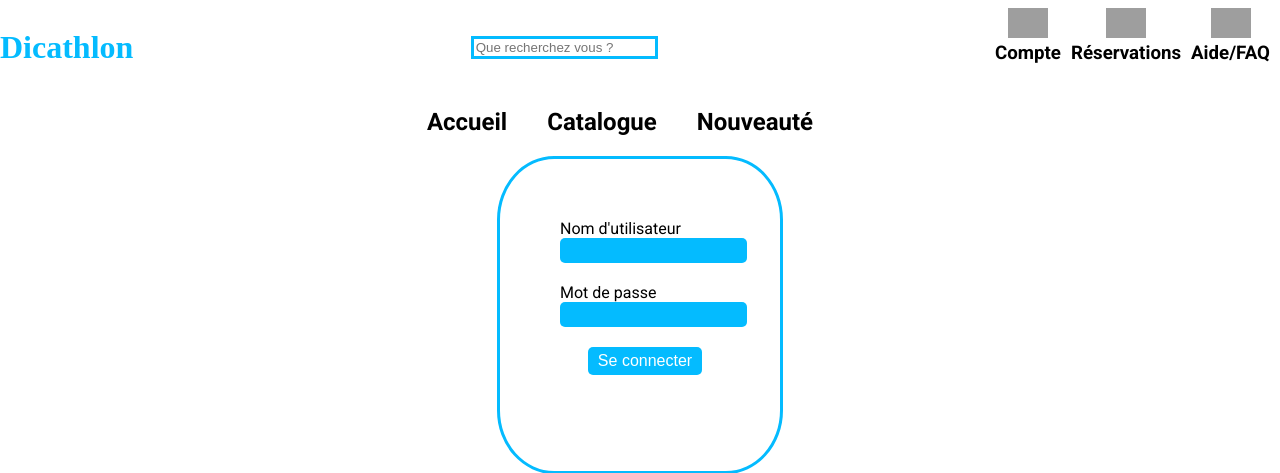
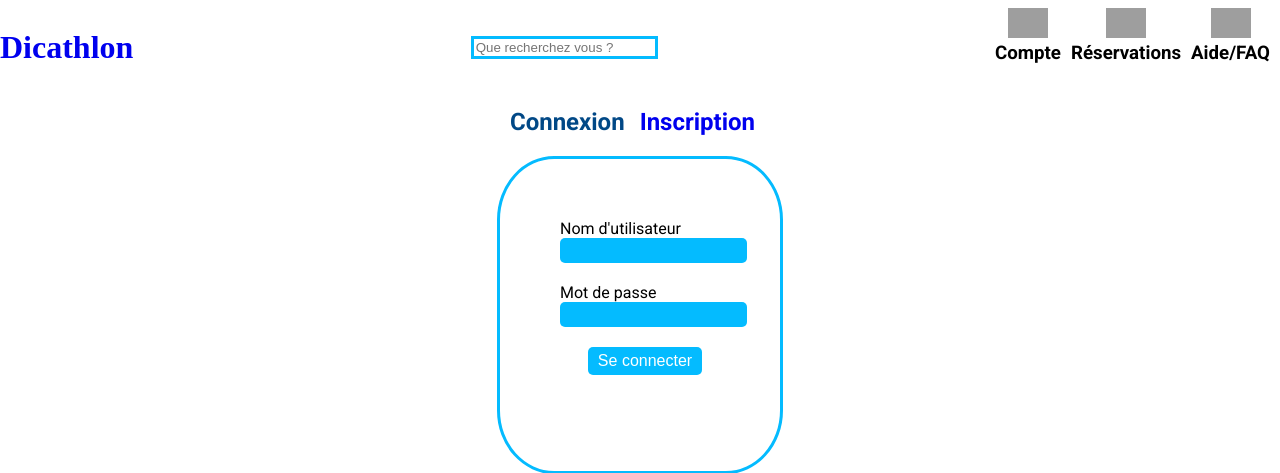
Before and after one commit to evanoui/SAE-301, a CodeIgniter app: page /SAE-301/index.php/users/login in a window 1280 px wide. Shown: the top 473 px of the page. Run offline with CodeIgniter, Linux system fonts and the light colour scheme; data that the repository does not hold is empty; some web fonts are replaced; grey boxes are pictures that could not be loaded.

Commit message:
page connexion

```diff
--- a/application/views/login_view.php
+++ b/application/views/login_view.php
@@ -23,7 +23,7 @@
 
 
     <header>
-    <div class="contain1"><h1>Dicathlon</h1></div>
+    <div class="contain1"><h1><a href="..">Dicathlon</a></h1></div>
     <div class="contain2"><input type="text" class="recherche" placeholder="Que recherchez vous ?"></div>
 
     <div class="contain4">
@@ -33,9 +33,9 @@
     </div>
     </header>
     <div class="conteneur_categories">
-    <div class="categorie"><h2>Accueil</h2></div>
-    <div class="categorie"><h2>Catalogue</h2></div>
-    <div class="categorie"><h2>Nouveauté</h2></div>
+    <div class="categorie"><h2 id='connexion'>Connexion</h2></div>
+    <div class="categorie"><h2 id='inscription'><a href="create">Inscription</a></h2></div>
+
     </div>
         </div><!-- # entete -->
         <div id="contenu">
@@ -61,9 +61,9 @@
     </div>
     </div>
     <?php echo form_close(); ?>
+  </div>
 
 
-        </div><!-- # contenu -->
 
 <footer>
     <div class="conteneur_footer">
--- a/css/connexion.css
+++ b/css/connexion.css
@@ -49,6 +49,8 @@ form{
 a{
     margin-top: auto;
     margin-bottom: auto;
+    text-decoration: none;
+
 }
 
 button{
@@ -84,7 +86,7 @@ justify-content: center;
 }
 
 .categorie{
-    margin-right: 40px;
+    margin-right: 15px;
 }
 
 footer{
@@ -163,3 +165,7 @@ footer{
     text-decoration: none; /* Supprimer la décoration du texte */
     border-radius: 5px; /* Bordure arrondie */
 }
+
+#connexion{
+    color: var(--second-color);
+}
```
Also changed, not shown: css/index.css (+33 -8 lines).
